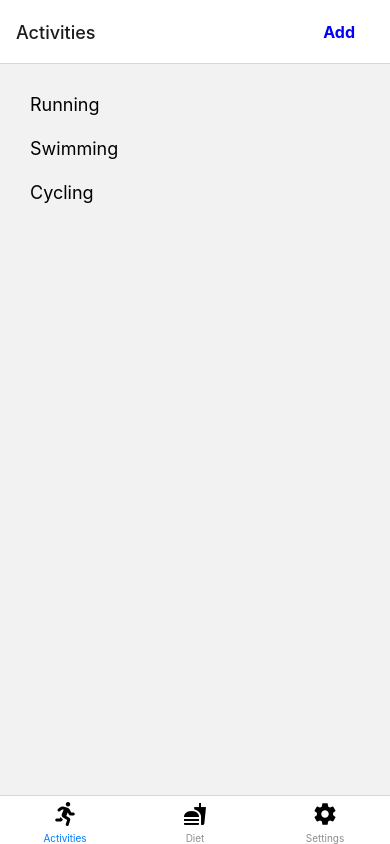
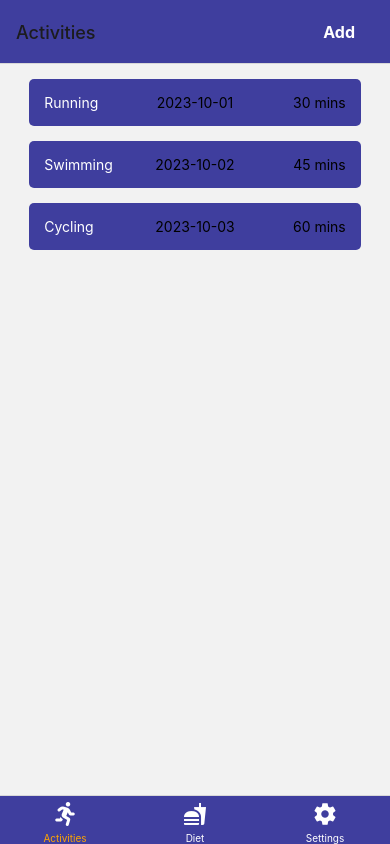
Before and after one commit to daodaojiang622/daodaojiang622-CS5520-FA2024-Vancouver-Assignment2, a React Native app in the folder activity_diet_tracker_app/: screen / in a window 390 px wide. Built offline with nearby package versions, Linux system fonts and the light colour scheme.

Commit message:
changed background color and added styling to activities

```diff
--- a/activity_diet_tracker_app/App.js
+++ b/activity_diet_tracker_app/App.js
@@ -52,13 +52,13 @@ function BottomTabs() {
       screenOptions={({ route }) => ({
         tabBarIcon: () => <TabBarIcon routeName={route.name} />,
         tabBarStyle: {
-          backgroundColor: background,
+          backgroundColor: '#3f3e9e',
         },
         headerStyle: {
-          backgroundColor: background,
+          backgroundColor: "#3f3e9e",
         },
-        tabBarActiveTintColor: icon,
-        tabBarInactiveTintColor: inactiveIcon,
+        tabBarActiveTintColor: 'orange',
+        tabBarInactiveTintColor: 'white',
       })}
     >
       <Tab.Screen
@@ -83,7 +83,7 @@ export default function App() {
         initialRouteName="BottomTabs"
         screenOptions={{
           headerStyle: {
-            backgroundColor: background, // Set the header background color here
+            backgroundColor: '#3f3e9e', // Set the header background color here
           },
           headerTintColor: inactiveIcon, // Set the header text color
         }}
--- a/activity_diet_tracker_app/Components/Button.js
+++ b/activity_diet_tracker_app/Components/Button.js
@@ -15,7 +15,7 @@ const styles = StyleSheet.create({
     alignItems: 'center',
   },
   buttonText: {
-    color: 'blue',
+    color: 'white',
     fontSize: 16,
     marginRight: 25,
     fontWeight: 'bold',
--- a/activity_diet_tracker_app/Components/TabBarIcon.js
+++ b/activity_diet_tracker_app/Components/TabBarIcon.js
@@ -24,7 +24,7 @@ const TabBarIcon = ({ routeName }) => {
 const styles = StyleSheet.create({
   icon: {
     fontSize: 24,
-    color: icon,
+    color: 'white',
   },
 });
 
--- a/activity_diet_tracker_app/Screens/ActivitiesScreen.js
+++ b/activity_diet_tracker_app/Screens/ActivitiesScreen.js
@@ -1,38 +1,56 @@
 import React from 'react';
-import { View, Text, FlatList, StyleSheet } from 'react-native';
+import { View, Text, StyleSheet, FlatList } from 'react-native';
 
 const activities = [
-  { id: '1', name: 'Running' },
-  { id: '2', name: 'Swimming' },
-  { id: '3', name: 'Cycling' },
+  { id: '1', name: 'Running', date: '2023-10-01', duration: '30 mins' },
+  { id: '2', name: 'Swimming', date: '2023-10-02', duration: '45 mins' },
+  { id: '3', name: 'Cycling', date: '2023-10-03', duration: '60 mins' },
 ];
 
-export default function ActivitiesScreen() {
+const ActivityItem = ({ name, date, duration }) => (
+  <View style={styles.activityContainer}>
+    <Text style={styles.name}>{name}</Text>
+    <Text style={styles.date}>{date}</Text>
+    <Text style={styles.duration}>{duration}</Text>
+  </View>
+);
 
+const ActivitiesScreen = () => {
   return (
-    <View style={styles.container}>
-      <FlatList
-        data={activities}
-        keyExtractor={(item) => item.id}
-        renderItem={({ item }) => <Text style={styles.item}>{item.name}</Text>}
-      />
-    </View>
+    <FlatList
+      data={activities}
+      keyExtractor={(item) => item.id}
+      renderItem={({ item }) => (
+        <ActivityItem name={item.name} date={item.date} duration={item.duration} />
+      )}
+    />
   );
-}
+};
 
 const styles = StyleSheet.create({
-  container: {
+  activityContainer: {
+    flexDirection: 'row',
+    justifyContent: 'space-between',
+    padding: 15,
+    backgroundColor: '#3f3e9e',
+    borderRadius: 5,
+    width: '85%',
+    alignSelf: 'center',
+    marginTop: 15,
+  },
+  name: {
     flex: 1,
-    padding: 20,
+    textAlign: 'left',
+    color: 'white',
   },
-  addButton: {
-    position: 'absolute',
-    top: 10,
-    right: 10,
+  date: {
+    flex: 1,
+    textAlign: 'center',
   },
-  item: {
-    padding: 10,
-    fontSize: 18,
-    height: 44,
+  duration: {
+    flex: 1,
+    textAlign: 'right',
   },
 });
+
+export default ActivitiesScreen;
```
